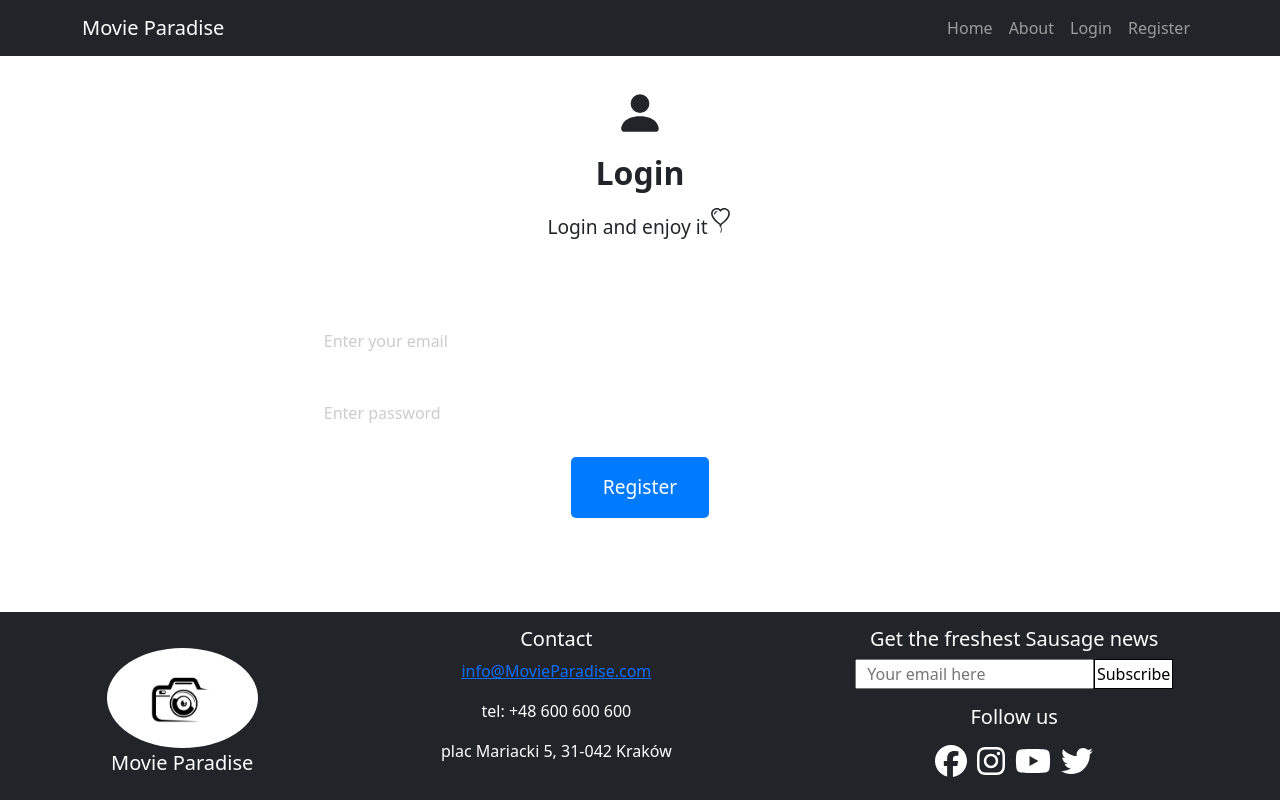
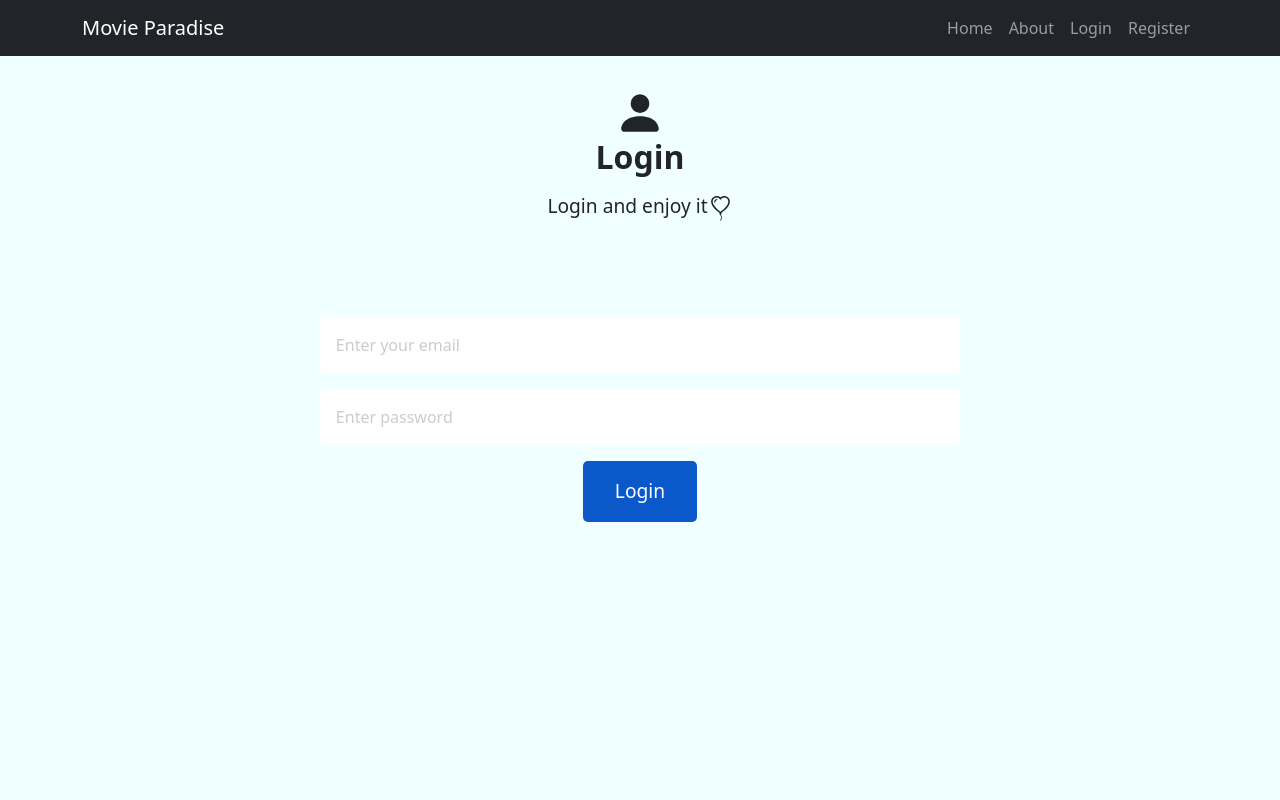
Before and after one commit to AceOfSnakes60/Movie_Search_Website, a React (Create React App) app in the folder client/: page /login in a window 1280 px wide. Shown: the top 800 px of the page. Built offline with nearby package versions, Linux system fonts and the light colour scheme.

Commit message:
Login and register on frontend

```diff
--- a/client/src/App.css
+++ b/client/src/App.css
@@ -8,6 +8,6 @@ body {
   text-align: center;
 }
 
-.App{
+.App {
   height: 100vh;
 }
--- a/client/src/components/About.css
+++ b/client/src/components/About.css
@@ -1,15 +1,30 @@
 
-
-.About{
-    background-image: url('../images/background.jpg');
-    background-repeat: no-repeat;
-    background-size: cover;
-    opacity: 0.85;
-    height: 80%;
+.About {
+    background: rgb(148,187,233);
+    background: radial-gradient(circle, rgb(174, 205, 242) 80%, rgba(80, 100, 213, 0.746) 98%);
+    display: flex;
+    justify-content: center;
+    align-items: center;
+    min-height: 100vh;
+    background-color: #f5f5f5;
 }
 
-.about-text{
-    padding: 30px;
-    color: white;
+.about-text {
+    max-width: 800px;
+    padding: 40px;
+    background-color: #f0fafc;
+    box-shadow: 0px 0px 10px rgba(0, 0, 0, 0.2);
+    font-family: Arial, sans-serif;
+    line-height: 1.5;
+    border-radius: 2rem;
+}
+
+.about-text p {
+    margin: 20px 0;
     font-family: 'Franklin Gothic Medium', 'Arial Narrow', Arial, sans-serif;
 }
+
+.about-text h1 {
+    margin: 20px 0;
+    font-family: 'Franklin Gothic Medium', 'Arial Narrow', Arial, sans-serif;
+}
--- a/client/src/components/About.js
+++ b/client/src/components/About.js
@@ -1,11 +1,14 @@
 import React from 'react';
 import './About.css'
+
 
 function About() {
 
     return (
         <div className='About'>
             <div className='about-text'>
+                <h1>WHO WE ARE </h1>
+                <hr/>
                 <p>
                     Once upon a time, there was a group of film enthusiasts who loved to watch movies and
                     discuss them with their friends. However, they found it difficult to keep track of all
--- a/client/src/components/Footer.css
+++ b/client/src/components/Footer.css
@@ -1,28 +1,35 @@
 .Container {
-    position:absolute;
-	bottom:0;
     width: 100%;
     display: flex;
     justify-content: space-around;
-    background-color: rgb(33,37,41);
+    background-color: rgb(33, 37, 41);
     padding: 15px;
     color: white;
+    margin-top: auto;
 }
 
+
 .logo {
-    display: flex;
-    flex-direction: column;
-    justify-content: space-around;
+    display: inline-block;
+    margin-right: 40px;
+    vertical-align: middle;
 }
 
 .logo>img {
     height: 100px;
     float: left;
     border-radius: 50%;
+    padding: 5px;
 }
 
 .logo>img>a {
     cursor: pointer;
+}
+
+.logo h5 {
+    font-size: 1.2rem;
+    padding: 5px;
+    vertical-align: middle;
 }
 
 .social-media>a {
@@ -31,9 +38,78 @@
     padding: 5px;
 }
 
+.social-media h5 {
+    font-size: 1.2rem;
+    margin-bottom: 10px;
+}
+
+.social-media p {
+    font-size: 0.9rem;
+    margin: 0;
+}
+
+.social-media a:hover {
+    color: #094e98;
+  }
+
+.social-media a {
+    color: #fff;
+    font-size: 1.5rem;
+    margin-right: 10px;
+    text-decoration: none;
+    transition: color 0.2s ease-in-out;
+}
+
+.contact {
+    display: inline-block;
+    margin-right: 40px;
+    text-align: left;
+    vertical-align: middle;
+}
+
+.contact h5 {
+    font-size: 1.2rem;
+    margin-bottom: 10px;
+}
+
+.contact p {
+    font-size: 0.9rem;
+    margin: 0;
+}
+
+.contact a {
+    color: #fff;
+    text-decoration: none;
+}
+
+.contact a:hover {
+    text-decoration: underline;
+}
+
+
 .subscribe>button {
     background-color: white;
     border: 0.5px solid black;
     height: 30px;
     padding: 2px;
+    background-color: #094e98;
+    color: #fff;
+    cursor: pointer;
+    border-radius: 5px;
+    border: none;
 }
+
+.subscribe input {
+    border: none;
+    border-radius: 5px;
+    font-size: 1rem;
+}
+
+.subscribe input::placeholder {
+    color: #ccc;
+}
+
+
+.subscribe button:hover {
+    background-color: #0e7df4;
+}
--- a/client/src/components/Footer.js
+++ b/client/src/components/Footer.js
@@ -32,7 +32,7 @@ function Footer() {
             </div>
             <div className='social-media'>
                 <div className='subscribe'>
-                    <h5>Get the freshest Sausage news</h5>
+                    <h5>Get the freshest movies news</h5>
                     <input type="text" value={email} onChange={handleInputChange} placeholder="  Your email here" />
                     <button onClick={handleSubscribe}>Subscribe</button>
                 </div>
--- a/client/src/components/Header.js
+++ b/client/src/components/Header.js
@@ -21,12 +21,12 @@ function Header() {
             <>
                 <Navbar collapseOnSelect expand="lg" bg="dark" variant="dark">
                     <Container>
-                        <Navbar.Brand as={Link} to={'/home'}>Movie Paradise</Navbar.Brand>
+                        <Navbar.Brand as={Link} to={'/'}>Movie Paradise</Navbar.Brand>
                         <Navbar.Toggle aria-controls="responsive-navbar-nav" />
                         <Navbar.Collapse id="responsive-navbar-nav">
                             <Nav className="me-auto"></Nav>
                             <Nav>
-                                <Nav.Link as={Link} to={'/home'}>Home</Nav.Link>
+                                <Nav.Link as={Link} to={'/'}>Home</Nav.Link>
                                 <Nav.Link as={Link} to={'/about'}>About</Nav.Link>
                                 <Nav.Link as={Link} to={'/login'}>Login</Nav.Link>
                                 <Nav.Link as={Link} to={'/register'}>Register</Nav.Link>
@@ -36,7 +36,7 @@ function Header() {
                 </Navbar>
             </>
             <Routes>
-                <Route path="/home" Component={Main} />
+                <Route path="/" Component={Main} />
                 <Route path="/about" Component={About} />
                 <Route path="/login" Component={Login} />
                 <Route path="/register" Component={Register} />
--- a/client/src/components/Login.css
+++ b/client/src/components/Login.css
@@ -0,0 +1,60 @@
+.login-body {
+    background-color: azure;
+    min-height: 100vh;
+}
+
+.login {
+    display: flex;
+    flex-direction: column;
+    align-items: center;
+    padding: 2rem;
+}
+
+.login- svg {
+    margin-bottom: 1rem;
+}
+
+.login h1 {
+    font-size: 2rem;
+    font-weight: bold;
+    margin-bottom: 1rem;
+}
+
+.login p {
+    font-size: 1.2rem;
+    margin-bottom: 2rem;
+}
+
+.form-login {
+    display: flex;
+    flex-direction: column;
+    align-items: center;
+    margin: 2rem;
+}
+
+.form-login input {
+    width: 100%;
+    padding: 1rem;
+    margin-bottom: 1rem;
+    border: none;
+    border-radius: 5px;
+    font-size: 1rem;
+}
+
+.form-login input::placeholder {
+    color: #ccc;
+}
+
+.form-login button {
+    padding: 1rem 2rem;
+    border: none;
+    border-radius: 5px;
+    background-color: #007bff;
+    color: #fff;
+    font-size: 1.2rem;
+    cursor: pointer;
+}
+
+.form-login button:hover {
+    background-color: #0e7df4;
+}
--- a/client/src/components/Login.js
+++ b/client/src/components/Login.js
@@ -1,60 +1,67 @@
 import React from 'react';
-import { useState, useEffect } from 'react';
+import { useState} from 'react';
+import Button from 'react-bootstrap/Button'
+import './Login.css'
 
 function Login() {
-    const [fomrData, setFormData] = useState({
-        email: '',
-        password: '',
-    })
+    const [fomrData, setFormData] = useState({})
 
-    const { email, password } = fomrData
+    const {email, password} = fomrData
 
-    function onChange(e) {
-        setFormData((prevState) => ({
-            ...prevState,
-            [e.target.name]: e.target.value
-        }))
-    }
+    async function loginUser(e) {
+        e.preventDefault();
+        console.log(fomrData)
+        const response = await fetch('http://localhost:8000/api/users/login', {
+            method:'POST',
+            headers:{
+                'Content-Type': 'application/json',
+            },
+            body: JSON.stringify(fomrData)
+        });
 
-    function onSubmit(e) {
-        e.preventDefault();
+        if(response.ok) {
+            console.log('User connect')
+        } else {
+            console.log('Failed')
+        }
+
     }
 
     return (
-        <>
-            <section className='register'>
-                <svg xmlns="http://www.w3.org/2000/svg" width="50" height="50" fill="currentColor" class="bi bi-person-fill" viewBox="0 0 16 16">
+        <div className='login-body'>
+            <section className='login'>
+                <svg xmlns="http://www.w3.org/2000/svg" width="50" height="50" fill="currentColor" className="bi bi-person-fill" viewBox="0 0 16 16">
                     <path d="M3 14s-1 0-1-1 1-4 6-4 6 3 6 4-1 1-1 1H3Zm5-6a3 3 0 1 0 0-6 3 3 0 0 0 0 6Z" />
                 </svg>
                 <h1>Login</h1>
                 <p>Login and enjoy it
-                    <svg xmlns="http://www.w3.org/2000/svg" width="25" height="25" fill="currentColor" class="bi bi-balloon-heart" viewBox="0 0 16 16">
-                        <path fill-rule="evenodd" d="m8 2.42-.717-.737c-1.13-1.161-3.243-.777-4.01.72-.35.685-.451 1.707.236 3.062C4.16 6.753 5.52 8.32 8 10.042c2.479-1.723 3.839-3.29 4.491-4.577.687-1.355.587-2.377.236-3.061-.767-1.498-2.88-1.882-4.01-.721L8 2.42Zm-.49 8.5c-10.78-7.44-3-13.155.359-10.063.045.041.089.084.132.129.043-.045.087-.088.132-.129 3.36-3.092 11.137 2.624.357 10.063l.235.468a.25.25 0 1 1-.448.224l-.008-.017c.008.11.02.202.037.29.054.27.161.488.419 1.003.288.578.235 1.15.076 1.629-.157.469-.422.867-.588 1.115l-.004.007a.25.25 0 1 1-.416-.278c.168-.252.4-.6.533-1.003.133-.396.163-.824-.049-1.246l-.013-.028c-.24-.48-.38-.758-.448-1.102a3.177 3.177 0 0 1-.052-.45l-.04.08a.25.25 0 1 1-.447-.224l.235-.468ZM6.013 2.06c-.649-.18-1.483.083-1.85.798-.131.258-.245.689-.08 1.335.063.244.414.198.487-.043.21-.697.627-1.447 1.359-1.692.217-.073.304-.337.084-.398Z" />
+                    <svg xmlns="http://www.w3.org/2000/svg" width="25" height="25" fill="currentColor" className="bi bi-balloon-heart" viewBox="0 0 16 16">
+                        <path fillRule="evenodd" d="m8 2.42-.717-.737c-1.13-1.161-3.243-.777-4.01.72-.35.685-.451 1.707.236 3.062C4.16 6.753 5.52 8.32 8 10.042c2.479-1.723 3.839-3.29 4.491-4.577.687-1.355.587-2.377.236-3.061-.767-1.498-2.88-1.882-4.01-.721L8 2.42Zm-.49 8.5c-10.78-7.44-3-13.155.359-10.063.045.041.089.084.132.129.043-.045.087-.088.132-.129 3.36-3.092 11.137 2.624.357 10.063l.235.468a.25.25 0 1 1-.448.224l-.008-.017c.008.11.02.202.037.29.054.27.161.488.419 1.003.288.578.235 1.15.076 1.629-.157.469-.422.867-.588 1.115l-.004.007a.25.25 0 1 1-.416-.278c.168-.252.4-.6.533-1.003.133-.396.163-.824-.049-1.246l-.013-.028c-.24-.48-.38-.758-.448-1.102a3.177 3.177 0 0 1-.052-.45l-.04.08a.25.25 0 1 1-.447-.224l.235-.468ZM6.013 2.06c-.649-.18-1.483.083-1.85.798-.131.258-.245.689-.08 1.335.063.244.414.198.487-.043.21-.697.627-1.447 1.359-1.692.217-.073.304-.337.084-.398Z" />
                     </svg>
                 </p>
             </section>
-            <section className='form'>
-                <from onSubmit={onSubmit}>
+            <section className='form-login'>
+                <form onSubmit={loginUser}>
                     <input
                         text="text"
                         placeholder='Enter your email'
                         id="email"
                         name='email'
                         value={email}
-                        onChange={onChange}
+                        onChange={(e) => setFormData({...fomrData, email: e.target.value})}
                     />
                     <input
-                        text="text"
+                        text="password"
                         placeholder='Enter password'
                         id="password"
                         name='password'
                         value={password}
-                        onChange={onChange}
+                        onChange={(e) => setFormData({...fomrData, password: e.target.value})}
                     />
-                    <button type='submit' className='register-btn'>Register</button>
-                </from>
+                    <Button type='submit' variant="primary" size="lg" active>Login</Button>
+                </form>
             </section>
-        </>
+        </div>
     )
 }
 
--- a/client/src/components/Register.css
+++ b/client/src/components/Register.css
@@ -1,11 +1,16 @@
+.register-body{
+  background-color:azure;
+  min-height: 100vh;
+}
+
 .register {
     display: flex;
     flex-direction: column;
     align-items: center;
-    margin: 2rem;
+    padding: 2rem;
   }
 
-  .register svg {
+  .register- svg {
     margin-bottom: 1rem;
   }
 
@@ -20,15 +25,15 @@
     margin-bottom: 2rem;
   }
 
-  .form {
+  .form-register {
     display: flex;
     flex-direction: column;
     align-items: center;
     margin: 2rem;
   }
 
-  .form input {
-    width: 100%;
+  .form-register input {
+    width: 130%;
     padding: 1rem;
     margin-bottom: 1rem;
     border: none;
@@ -36,11 +41,11 @@
     font-size: 1rem;
   }
 
-  .form input::placeholder {
+  .form-register input::placeholder {
     color: #ccc;
   }
 
-  .form button {
+  .form-register button {
     padding: 1rem 2rem;
     border: none;
     border-radius: 5px;
@@ -50,6 +55,6 @@
     cursor: pointer;
   }
 
-  .form button:hover {
-    background-color: #0062cc;
+  .form-register button:hover {
+    background-color: #0e7df4;
   }
--- a/client/src/components/Register.js
+++ b/client/src/components/Register.js
@@ -1,5 +1,5 @@
 import React from 'react';
-import { useState, useEffect } from 'react';
+import { useState} from 'react';
 import Button from 'react-bootstrap/Button'
 import './Register.css'
 
@@ -34,16 +34,16 @@ function Register() {
 
 
     return (
-        <>
+        <div className='register-body'>
             <section className='register'>
 
-                <svg xmlns="http://www.w3.org/2000/svg" width="50" height="50" fill="currentColor" class="bi bi-person" viewBox="0 0 16 16">
+                <svg xmlns="http://www.w3.org/2000/svg" width="50" height="50" fill="currentColor" className="bi bi-person" viewBox="0 0 16 16">
                     <path d="M8 8a3 3 0 1 0 0-6 3 3 0 0 0 0 6Zm2-3a2 2 0 1 1-4 0 2 2 0 0 1 4 0Zm4 8c0 1-1 1-1 1H3s-1 0-1-1 1-4 6-4 6 3 6 4Zm-1-.004c-.001-.246-.154-.986-.832-1.664C11.516 10.68 10.289 10 8 10c-2.29 0-3.516.68-4.168 1.332-.678.678-.83 1.418-.832 1.664h10Z" />
                 </svg>
                 <h1>Register</h1>
                 <p>Please create an account</p>
             </section>
-            <section className='form'>
+            <section className='form-register'>
                 <form onSubmit={submitUser} className='form-register'>
                     <input
                         text="text"
@@ -55,7 +55,7 @@ function Register() {
                     />
                     <input
                         text="text"
-                        placeholder='Enter your email'
+                        placeholder='Enter your e-mail'
                         id="email"
                         name='email'
                         value={email}
@@ -80,7 +80,7 @@ function Register() {
                     <Button type='submit' variant="primary" size="lg" active>Register</Button>
                 </form>
             </section>
-        </>
+        </div>
     )
 }
 
```
Also changed, not shown: 2 other files (tests, documents, lock files or other folders).
